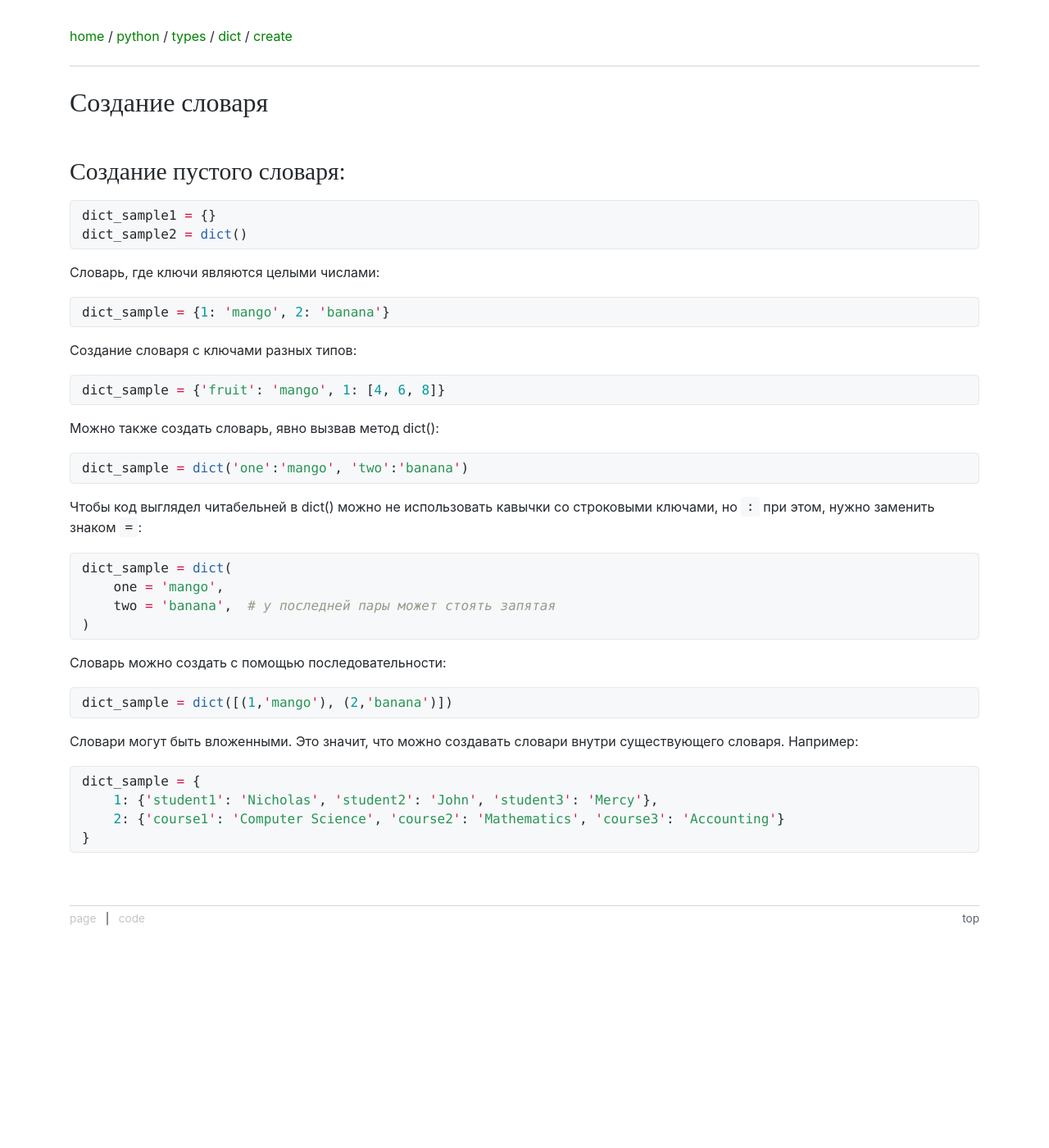
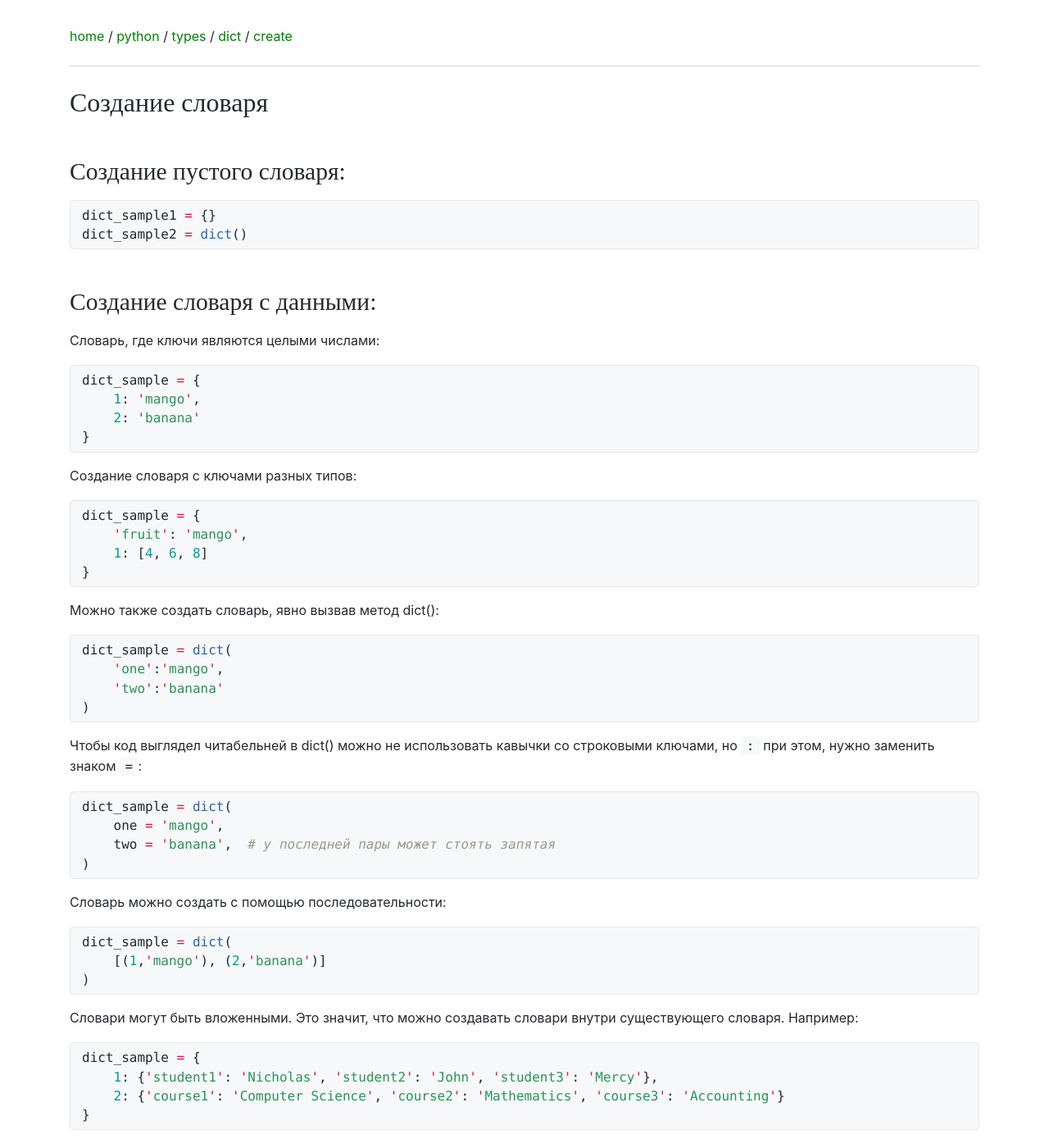
Before and after one commit to olexsyn/ITNote, a Jekyll site: the page built from python/types/dict/create.md, in a window 1280 px wide and 1400 px high. Shown: the whole window at 82% size. Built offline with Jekyll 4.4.1, drawn with Linux system fonts in a browser that asks for light colours; some web fonts are replaced; our own code applies the rules of GitHub Pages for plain Markdown files.

Commit message:
Update create.md

````diff
--- a/python/types/dict/create.md
+++ b/python/types/dict/create.md
@@ -7,22 +7,32 @@ dict_sample1 = {}
 dict_sample2 = dict()
 ```
 
+## Создание словаря с данными:
+
 Cловарь, где ключи являются целыми числами:
 
 ```python
-dict_sample = {1: 'mango', 2: 'banana'}
+dict_sample = {
+    1: 'mango',
+    2: 'banana'
+}
 ```
-
 Создание словаря с ключами разных типов:
 
 ```python
-dict_sample = {'fruit': 'mango', 1: [4, 6, 8]}
+dict_sample = {
+    'fruit': 'mango',
+    1: [4, 6, 8]
+}
 ```
 
 Можно также создать словарь, явно вызвав метод dict():
 
 ```python
-dict_sample = dict('one':'mango', 'two':'banana')
+dict_sample = dict(
+    'one':'mango',
+    'two':'banana'
+)
 ```
 Чтобы код выглядел читабельней в dict() можно не использовать кавычки со строковыми ключами, но `:` при этом, нужно заменить знаком `=`:
 
@@ -36,7 +46,9 @@ dict_sample = dict(
 Словарь можно создать с помощью последовательности:
 
 ```python
-dict_sample = dict([(1,'mango'), (2,'banana')])
+dict_sample = dict(
+    [(1,'mango'), (2,'banana')]
+)
 ```
 
 Словари могут быть вложенными. Это значит, что можно создавать словари внутри существующего словаря. Например:
@@ -47,3 +59,5 @@ dict_sample = {
     2: {'course1': 'Computer Science', 'course2': 'Mathematics', 'course3': 'Accounting'}
 }
 ```
+
+{% include f.htm f="create.md" %}
````
